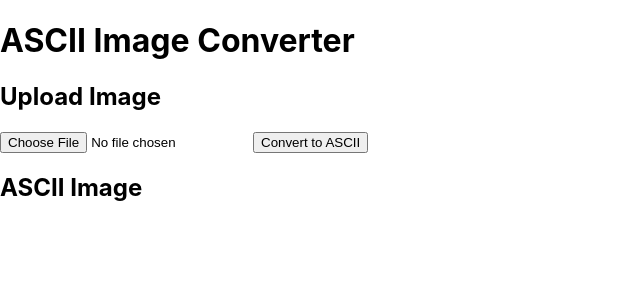
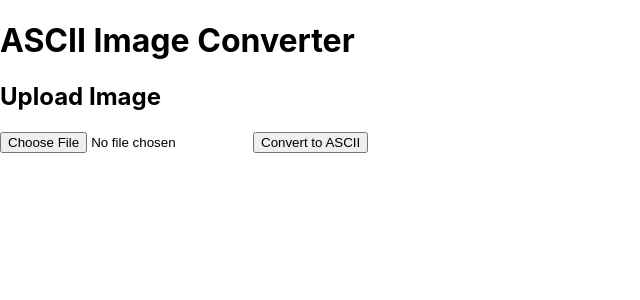
Before and after one commit to scrambledmegontoast/AsciiGenerator, a React (Create React App) app in the folder ascii/: page / in a window 1280 px wide. Shown: the top 300 px of the page, without its empty margins (0-640 px from the left). Built offline with nearby package versions, Linux system fonts and the light colour scheme.

Commit message:
New Grid

```diff
--- a/ascii/src/App.js
+++ b/ascii/src/App.js
@@ -1,3 +1,4 @@
+// App.js
 import React, { useState } from 'react';
 import UploadImage from './UploadImage';
 import AsciiImage from './AsciiImage';
@@ -7,15 +8,27 @@ function App() {
   const [asciiData, setAsciiData] = useState('');
 
   const handleImageUpload = (fileData) => {
-    const ascii = asciiConverter(fileData);
-    setAsciiData(ascii);
+    const gridWidth = 80; // Adjust this value to control the width of the ASCII grid
+
+    asciiConverter(fileData, gridWidth)
+      .then((ascii) => {
+        setAsciiData(ascii);
+      })
+      .catch((error) => {
+        console.error('Error converting image to ASCII:', error);
+      });
   };
 
   return (
     <div className="App">
       <h1>ASCII Image Converter</h1>
       <UploadImage onImageUpload={handleImageUpload} />
-      <AsciiImage asciiData={asciiData} />
+      {asciiData && (
+        <div>
+          <button onClick={() => setAsciiData('')}>Clear</button>
+          <AsciiImage asciiData={asciiData} />
+        </div>
+      )}
     </div>
   );
 }
--- a/ascii/src/asciiConverter.js
+++ b/ascii/src/asciiConverter.js
@@ -1,35 +1,62 @@
 // asciiConverter.js
-const asciiConverter = (fileData) => {
+const asciiConverter = (fileData, width) => {
+    return new Promise((resolve, reject) => {
       const image = new Image();
       image.src = fileData;
 
+      image.onload = () => {
         const canvas = document.createElement('canvas');
         const context = canvas.getContext('2d');
         context.drawImage(image, 0, 0);
 
         const imageData = context.getImageData(0, 0, image.width, image.height).data;
+        const asciiData = generateAsciiGrid(imageData, image.width, width);
+
+        resolve(asciiData);
+      };
+
+      image.onerror = (error) => {
+        reject(error);
+      };
+    });
+  };
+
+  const generateAsciiGrid = (imageData, imageWidth, gridWidth) => {
+    const asciiCharacters = '@%#*+=-:. ';
+    const brightnessRange = 255 / asciiCharacters.length;
+    const aspectRatio = 2; // Adjust this value to control the aspect ratio of the ASCII image
+
+    const pixelWidth = Math.ceil(imageWidth / gridWidth);
+    const pixelHeight = Math.ceil(pixelWidth * aspectRatio);
+
     let asciiData = '';
 
-    for (let i = 0; i < imageData.length; i += 4) {
-      const red = imageData[i];
-      const green = imageData[i + 1];
-      const blue = imageData[i + 2];
+    for (let y = 0; y < imageData.height; y += pixelHeight) {
+      for (let x = 0; x < imageData.width; x += pixelWidth) {
+        let totalBrightness = 0;
 
+        for (let j = 0; j < pixelHeight; j++) {
+          for (let i = 0; i < pixelWidth; i++) {
+            const pixelIndex = ((y + j) * imageData.width + (x + i)) * 4;
+            const red = imageData[pixelIndex];
+            const green = imageData[pixelIndex + 1];
+            const blue = imageData[pixelIndex + 2];
             const brightness = (red + green + blue) / 3;
-      const asciiCharacter = getAsciiCharacter(brightness);
+            totalBrightness += brightness;
+          }
+        }
+
+        const averageBrightness = totalBrightness / (pixelWidth * pixelHeight);
+        const asciiIndex = Math.floor(averageBrightness / brightnessRange);
+        const asciiCharacter = asciiCharacters.charAt(asciiIndex);
 
         asciiData += asciiCharacter;
       }
 
-    return asciiData;
+      asciiData += '\n';
     }
 
-  const getAsciiCharacter = (brightness) => {
-    const asciiCharacters = '@%#*+=-:. ';
-    const brightnessRange = 255 / asciiCharacters.length;
-    const asciiIndex = Math.floor(brightness / brightnessRange);
-
-    return asciiCharacters.charAt(asciiIndex);
-  }
+    return asciiData;
+  };
 
   export default asciiConverter;
```
Also changed, not shown: 1 other file (tests, documents, lock files or other folders). Lines whose indentation alone changed are shown as unchanged.
